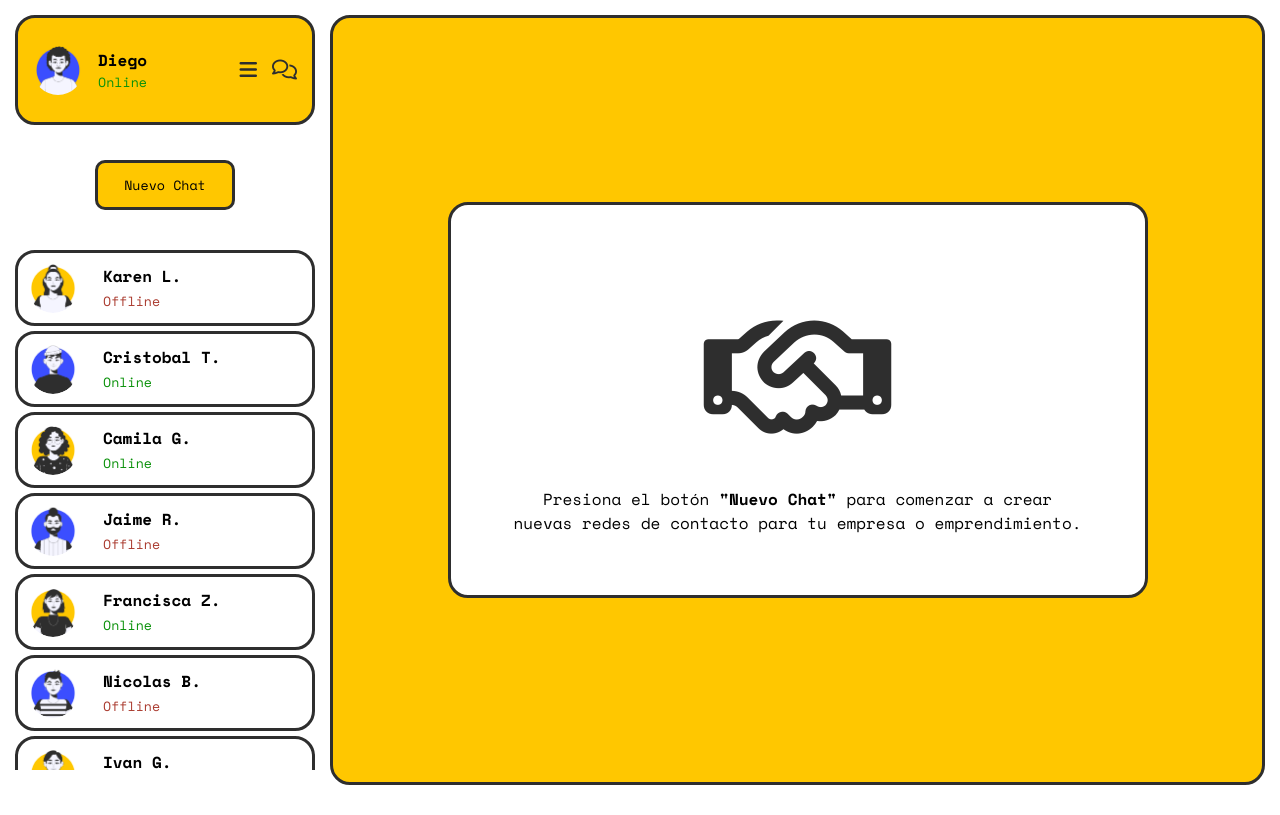
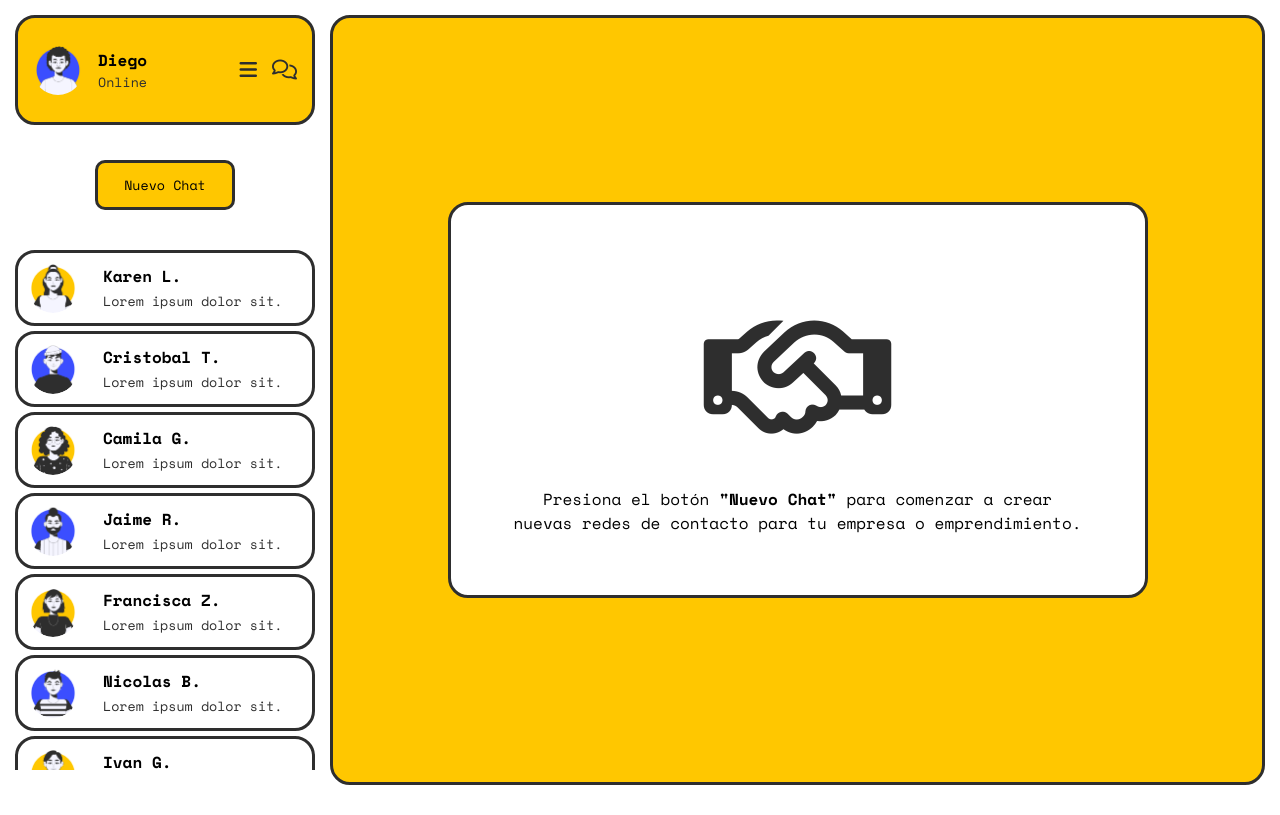
Before and after one commit to Feliperoaf/desafio-flexbox, a plain HTML site: page index.html in a window 1280 px wide. Drawn offline with nearby package versions, Linux system fonts and the light colour scheme.

Commit message:
cambio estado de conexion por texto ultimo mensaje

```diff
--- a/index.html
+++ b/index.html
@@ -24,7 +24,7 @@
                     <p>
                         <b>Diego</b>
                     </p>
-                    <small class="online">Online</small>
+                    <small class="last-txt">Online</small>
                 </div>
             </div>
             <div  class="sidebar-usuario-icon">
@@ -47,7 +47,7 @@
                             <p>
                                 <b>Karen L.</b>
                             </p>
-                            <small class="offline">Offline</small>
+                            <small class="last-txt">Lorem ipsum dolor sit.</small>
                         </div>
                     </li>
                     <li class="chat-li">
@@ -60,7 +60,7 @@
                             <p>
                                 <b>Cristobal T.</b>
                             </p>
-                            <small class="online">Online</small>
+                            <small class="last-txt">Lorem ipsum dolor sit.</small>
                         </div>
                     </li>
                     <li class="chat-li">
@@ -73,7 +73,7 @@
                             <p>
                                 <b>Camila G.</b>
                             </p>
-                            <small class="online">Online</small>
+                            <small class="last-txt">Lorem ipsum dolor sit.</small>
                         </div>
                     </li>
                     <li class="chat-li">
@@ -86,7 +86,7 @@
                             <p>
                                 <b>Jaime R.</b>
                             </p>
-                            <small class="offline">Offline</small>
+                            <small class="last-txt">Lorem ipsum dolor sit.</small>
                         </div>
                     </li>
                     <li class="chat-li">
@@ -99,7 +99,7 @@
                             <p>
                                 <b>Francisca Z.</b>
                             </p>
-                            <small class="online">Online</small>
+                            <small class="last-txt">Lorem ipsum dolor sit.</small>
                         </div>
                     </li>
                     <li class="chat-li">
@@ -112,7 +112,7 @@
                             <p>
                                 <b>Nicolas B.</b>
                             </p>
-                            <small class="offline">Offline</small>
+                            <small class="last-txt">Lorem ipsum dolor sit.</small>
                         </div>
                     </li>
                     <li class="chat-li">
@@ -125,7 +125,7 @@
                             <p>
                                 <b>Ivan G.</b>
                             </p>
-                            <small class="offline">Offline</small>
+                            <small class="last-txt">Lorem ipsum dolor sit.</small>
                         </div>
                     </li>
                     <li class="chat-li">
@@ -138,7 +138,7 @@
                             <p>
                                 <b>Paula A.</b>
                             </p>
-                            <small class="online">Online</small>
+                            <small class="last-txt">Lorem ipsum dolor sit.</small>
                         </div>
                     </li>
                     <li class="chat-li">
@@ -151,7 +151,7 @@
                             <p>
                                 <b>Pablo S.</b>
                             </p>
-                            <small class="offline">Offline</small>
+                            <small class="last-txt">Lorem ipsum dolor sit.</small>
                         </div>
                     </li>
                     <li class="chat-li">
@@ -164,7 +164,7 @@
                             <p>
                                 <b>Laura U.</b>
                             </p>
-                            <small class="online">Online</small>
+                            <small class="last-txt">Lorem ipsum dolor sit.</small>
                         </div>
                     </li>
                     <li class="chat-li">
@@ -177,7 +177,7 @@
                             <p>
                                 <b>Nicolas S.</b>
                             </p>
-                            <small class="online">Online</small>
+                            <small class="last-txt">Lorem ipsum dolor sit.</small>
                         </div>
                     </li>
                     <li class="chat-li">
@@ -190,7 +190,7 @@
                             <p>
                                 <b>Jose R.</b>
                             </p>
-                            <small class="offline">Offline</small>
+                            <small class="last-txt">Lorem ipsum dolor sit.</small>
                         </div>
                     </li>
                 </ul>
--- a/src/assets/css/style.css
+++ b/src/assets/css/style.css
@@ -30,9 +30,9 @@ body {
     color: rgb(10, 145, 10);
 }
 
-.offline {
+.last-txt {
     font-weight: lighter;
-    color: #aa3b2f;
+    color: #2E2E2E;
 }
 
 .sidebar-usuario-img{
```
